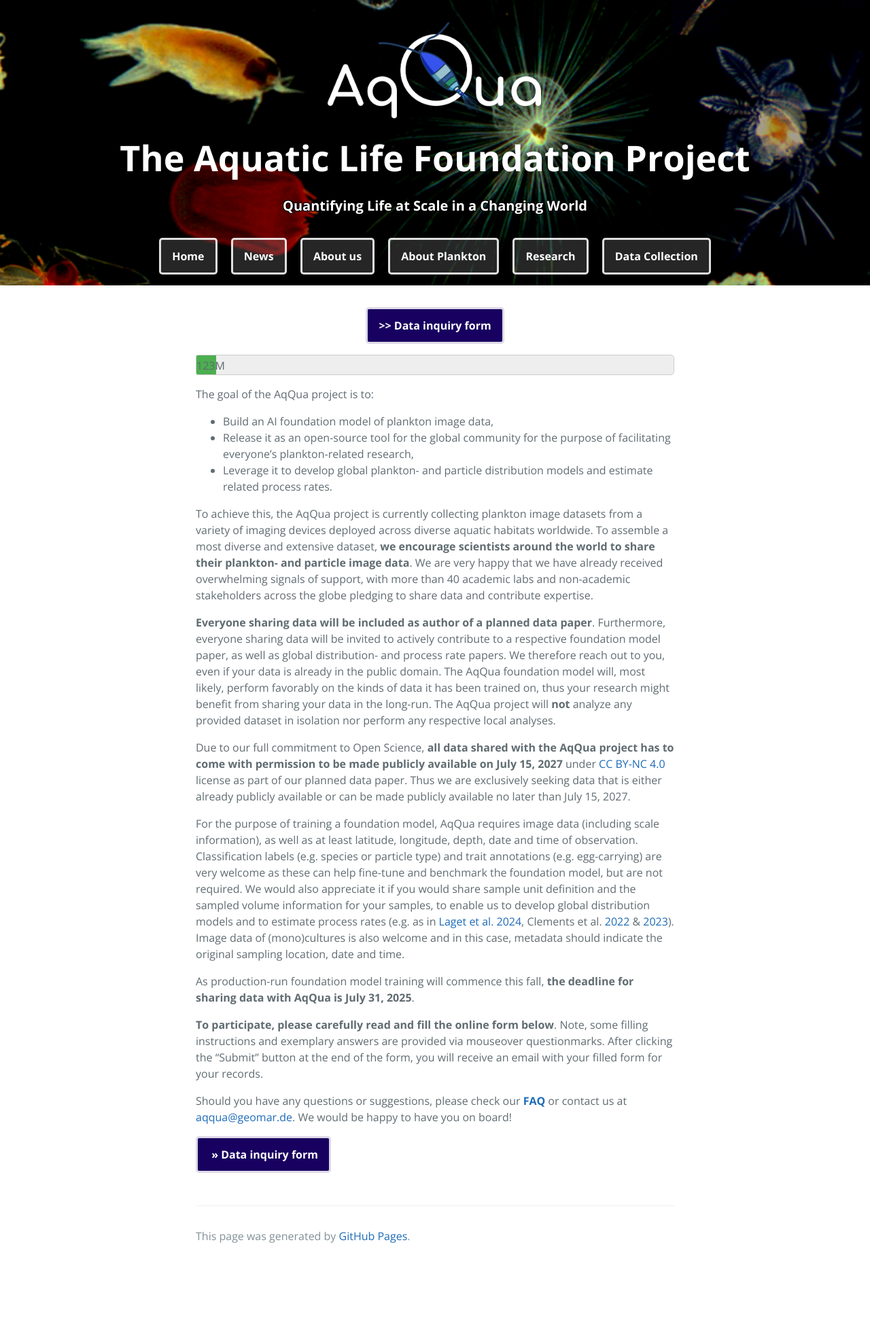
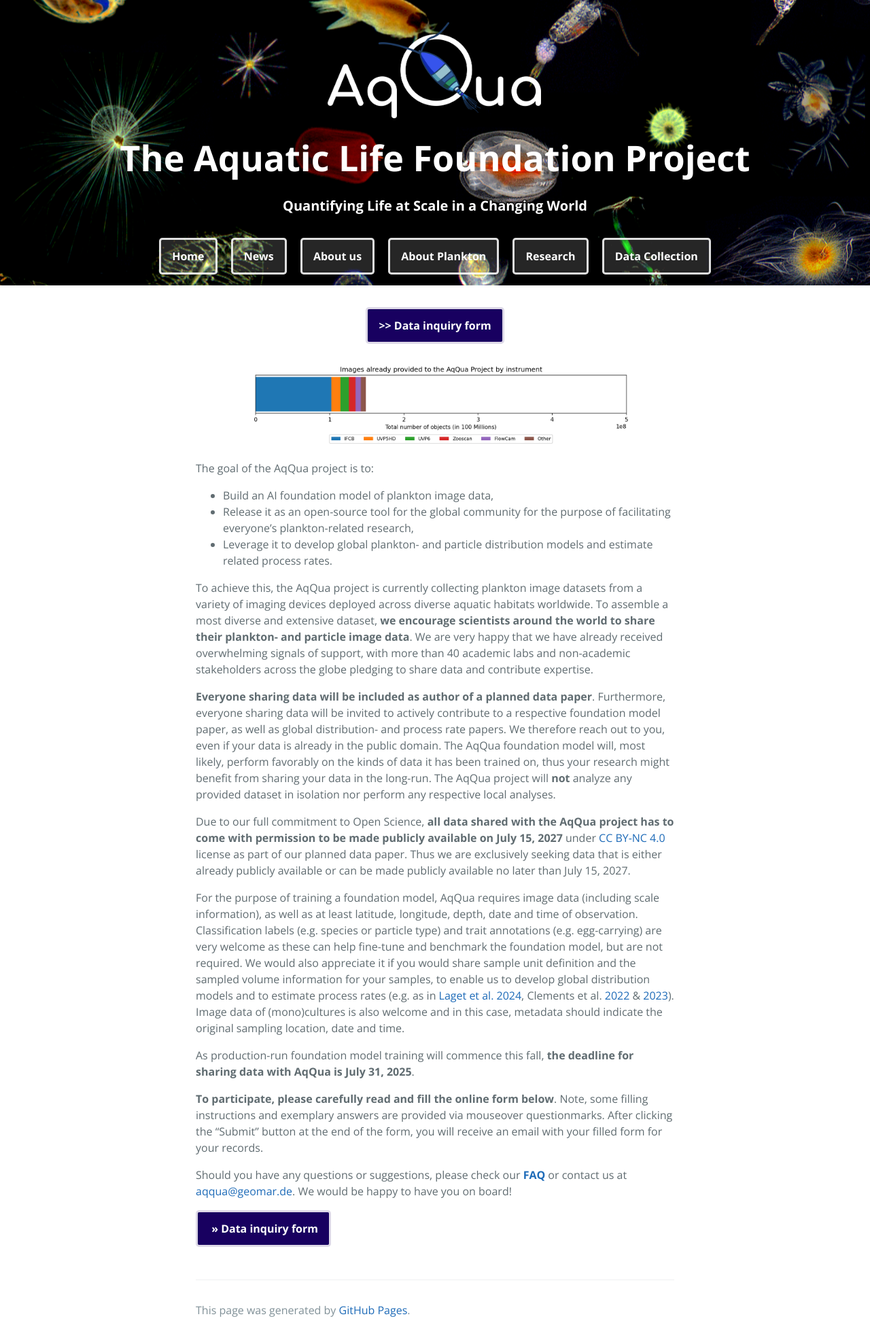
Before and after one commit to Kainmueller-Lab/aqqua, a Jekyll site: the page built from data_collection.md, in a window 1280 px wide. Shown: the whole page at 68% size. Built offline with Jekyll 4.4.1, drawn with Linux system fonts in a browser that asks for light colours; before the commit the page ends 1863 px from its top, so only the background shows below that.

Commit message:
add plot and modify header image

```diff
--- a/_sass/jekyll-theme-cayman.scss
+++ b/_sass/jekyll-theme-cayman.scss
@@ -210,7 +210,7 @@ a {
   text-align: center;
   background-color: $header-bg-color;
   // background-image: linear-gradient(120deg, $header-bg-color-secondary, $header-bg-color);
-	background-image: url("plankton.png");
+  background-image: url("plankton3.png");
   // height: 550px; /* You must set a specified height */
   background-position: center; /* Center the image */
   background-repeat: no-repeat; /* Do not repeat the image */
--- a/data_collection.md
+++ b/data_collection.md
@@ -3,9 +3,11 @@ layout: default
 title: Data Collection
 ---
 
-<div id="progressBarContainer">
-    <div id="progressBar">0%</div>
-</div>
+<!-- <div id="progressBarContainer"> -->
+<!--     <div id="progressBar">0%</div> -->
+<!-- </div> -->
+
+![Data collection progress](./assets/data_collection_overview_20250704.png)
 
 The goal of the AqQua project is to:
 
```
Also changed, not shown: assets/css/plankton3.png (added), assets/data_collection_overview_20250704.png (added). Lines whose indentation alone changed are shown as unchanged.
